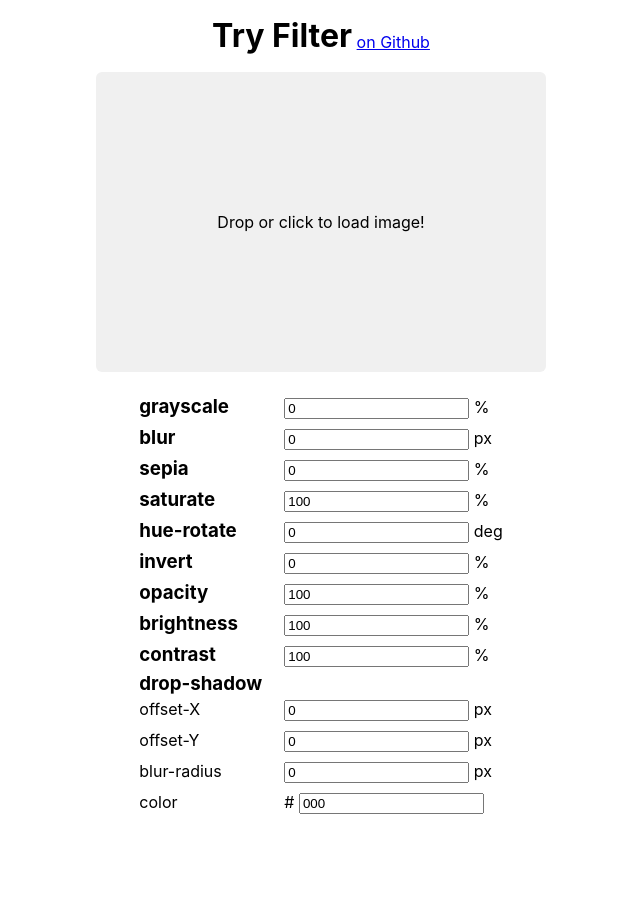
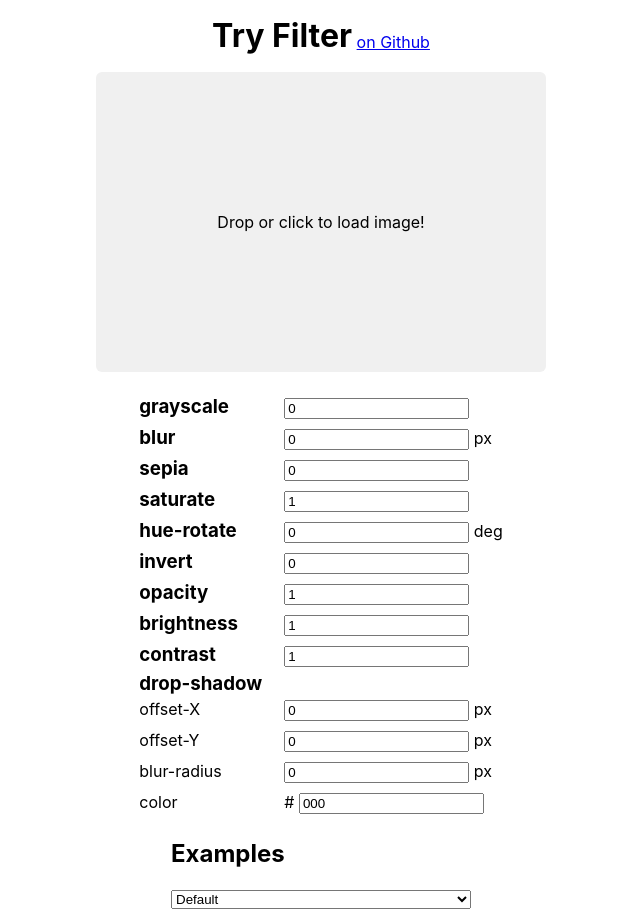
Before and after one commit to Cygra/easy-filter, a React app: page / in a window 1280 px wide. Shown: the whole page, without its empty margins (319-959 px from the left). Before the commit the page ends 819 px from the top, so only its background shows below. Built offline with nearby package versions, Linux system fonts and the light colour scheme.

Commit message:
add example filters

```diff
--- a/src/App.scss
+++ b/src/App.scss
@@ -42,11 +42,11 @@
       height: 300px;
       line-height: 300px;
       text-align: center;
-      font-feature-settings: "smcp";
-      background-color: #F0F0F0;
+      font-feature-settings: 'smcp';
+      background-color: #f0f0f0;
       border-radius: 6px;
       &.label-0 {
-        background-color: #E1F9CE;
+        background-color: #e1f9ce;
       }
     }
   }
@@ -56,8 +56,12 @@
     height: auto;
   }
 
-  input[type=number],
-  input[type=text] {
+  input[type='number'],
+  input[type='text'] {
     margin: 5px 0;
   }
+
+  select {
+    width: 300px;
+  }
 }
--- a/src/App.tsx
+++ b/src/App.tsx
@@ -1,6 +1,7 @@
-import React, { Component, ChangeEvent, DragEvent } from 'react'
+import React, { ChangeEvent, Component, DragEvent } from 'react'
 import './App.scss'
 import { Header } from './components/Header'
+import { Filters, filters } from './constants/filters'
 
 enum FileStatus {
   DRAG_ENTER,
@@ -10,34 +11,19 @@ enum FileStatus {
 interface State {
   imgUrl: string
   dragStatus: FileStatus
-}
-
-interface Filters {
-  grayscale: string
-  blur: string
-  sepia: string
-  saturate: string
-  hueRotate: string
-  invert: string
-  opacity: string
-  brightness: string
-  contrast: string
-  dropOffX: string
-  dropOffY: string
-  dropBlurRad: string
-  dropColor: string
+  selectedExample: string
 }
 
 const defaultFilters: Filters = {
   grayscale: '0',
   blur: '0',
   sepia: '0',
-  saturate: '100',
+  saturate: '1',
   hueRotate: '0',
   invert: '0',
-  opacity: '100',
-  brightness: '100',
-  contrast: '100',
+  opacity: '1',
+  brightness: '1',
+  contrast: '1',
   dropOffX: '0',
   dropOffY: '0',
   dropBlurRad: '0',
@@ -51,6 +37,7 @@ class App extends Component<{}, State & Filters> {
     this.state = {
       imgUrl: '',
       dragStatus: FileStatus.NULL,
+      selectedExample: '',
       ...defaultFilters,
     }
     this.reader = new FileReader()
@@ -102,7 +89,16 @@ class App extends Component<{}, State & Filters> {
 
   resetFilters = () => {
     this.setState({
+      selectedExample: '',
       ...defaultFilters,
+    })
+  }
+
+  setExampleFilter = (i: ChangeEvent<HTMLSelectElement>): void => {
+    this.setState({
+      selectedExample: i.target.value,
+      ...defaultFilters,
+      ...filters[i.target.value],
     })
   }
 
@@ -133,18 +129,19 @@ class App extends Component<{}, State & Filters> {
       dropBlurRad,
       dropColor,
       dragStatus,
+      selectedExample,
     } = this.state
 
     const filter = [
-      `grayscale(${Number(grayscale)}%)`,
+      `grayscale(${Number(grayscale)})`,
       `blur(${Number(blur)}px)`,
-      `sepia(${Number(sepia)}%)`,
-      `saturate(${Number(saturate)}%)`,
+      `sepia(${Number(sepia)})`,
+      `saturate(${Number(saturate)})`,
       `hue-rotate(${Number(hueRotate)}deg)`,
-      `invert(${Number(invert)}%)`,
-      `opacity(${Number(opacity)}%)`,
-      `brightness(${Number(brightness)}%)`,
-      `contrast(${Number(contrast)}%)`,
+      `invert(${Number(invert)})`,
+      `opacity(${Number(opacity)})`,
+      `brightness(${Number(brightness)})`,
+      `contrast(${Number(contrast)})`,
       `drop-shadow(${Number(dropOffX)}px ${Number(dropOffY)}px ${Number(
         dropBlurRad
       )}px #${dropColor})`,
@@ -187,7 +184,7 @@ class App extends Component<{}, State & Filters> {
             onChange={e => this.setState({ grayscale: e.target.value })}
             value={grayscale}
           />
-          &nbsp;%
+          &nbsp;
           <br />
           <h3>blur</h3>
           <input
@@ -203,7 +200,7 @@ class App extends Component<{}, State & Filters> {
             onChange={e => this.setState({ sepia: e.target.value })}
             value={sepia}
           />
-          &nbsp;%
+          &nbsp;
           <br />
           <h3>saturate</h3>
           <input
@@ -211,7 +208,7 @@ class App extends Component<{}, State & Filters> {
             onChange={e => this.setState({ saturate: e.target.value })}
             value={saturate}
           />
-          &nbsp;%
+          &nbsp;
           <br />
           <h3>hue-rotate</h3>
           <input
@@ -227,7 +224,7 @@ class App extends Component<{}, State & Filters> {
             onChange={e => this.setState({ invert: e.target.value })}
             value={invert}
           />
-          &nbsp;%
+          &nbsp;
           <br />
           <h3>opacity</h3>
           <input
@@ -235,7 +232,7 @@ class App extends Component<{}, State & Filters> {
             onChange={e => this.setState({ opacity: e.target.value })}
             value={opacity}
           />
-          &nbsp;%
+          &nbsp;
           <br />
           <h3>brightness</h3>
           <input
@@ -243,7 +240,7 @@ class App extends Component<{}, State & Filters> {
             onChange={e => this.setState({ brightness: e.target.value })}
             value={brightness}
           />
-          &nbsp;%
+          &nbsp;
           <br />
           <h3>contrast</h3>
           <input
@@ -251,7 +248,7 @@ class App extends Component<{}, State & Filters> {
             onChange={e => this.setState({ contrast: e.target.value })}
             value={contrast}
           />
-          &nbsp;%
+          &nbsp;
           <br />
           <h3>drop-shadow</h3>
           <br />
@@ -288,6 +285,17 @@ class App extends Component<{}, State & Filters> {
             id="color-input"
           />
         </div>
+        <div>
+          <h2>Examples</h2>
+          <select onChange={this.setExampleFilter} value={selectedExample}>
+            <option value={''}>Default</option>
+            {Object.keys(filters).map(i => (
+              <option value={i} key={i}>
+                {i}
+              </option>
+            ))}
+          </select>
+        </div>
       </div>
     )
   }
--- /dev/null
+++ b/src/constants/filters.ts
@@ -0,0 +1,47 @@
+export interface Filters {
+  grayscale?: string
+  blur?: string
+  sepia?: string
+  saturate?: string
+  hueRotate?: string
+  invert?: string
+  opacity?: string
+  brightness?: string
+  contrast?: string
+  dropOffX?: string
+  dropOffY?: string
+  dropBlurRad?: string
+  dropColor?: string
+}
+
+export const filters: { [k: string]: Filters } = {
+  Brooklyn: {
+    sepia: '0.25',
+    contrast: '1.25',
+    brightness: '1.25',
+    hueRotate: '5',
+  },
+  LoFi: {
+    brightness: '1.5',
+    contrast: '0.99',
+    grayscale: '0.6',
+    invert: '0.23',
+    sepia: '0.20',
+  },
+  'LoFi-2': {
+    saturate: '1.1',
+    contrast: '1.5',
+  },
+  Moon: {
+    brightness: '1.4',
+    contrast: '0.95',
+    saturate: '0',
+    sepia: '0.35',
+  },
+  Silver: {
+    saturate: '0',
+    invert: '0.2',
+    brightness: '1.9',
+    contrast: '1.6',
+  },
+}
```
